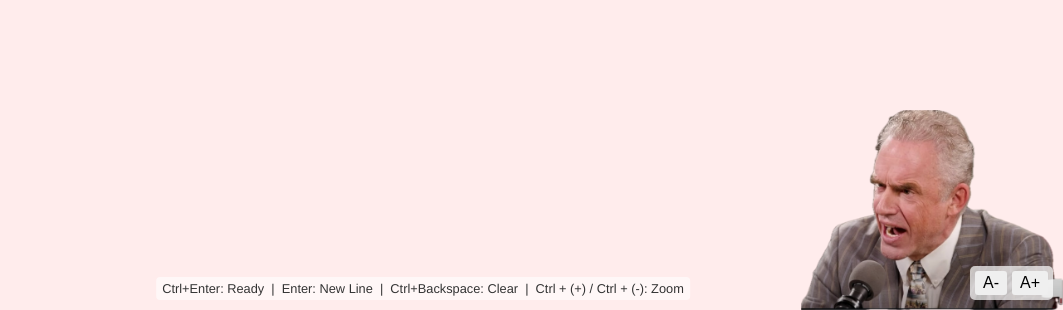
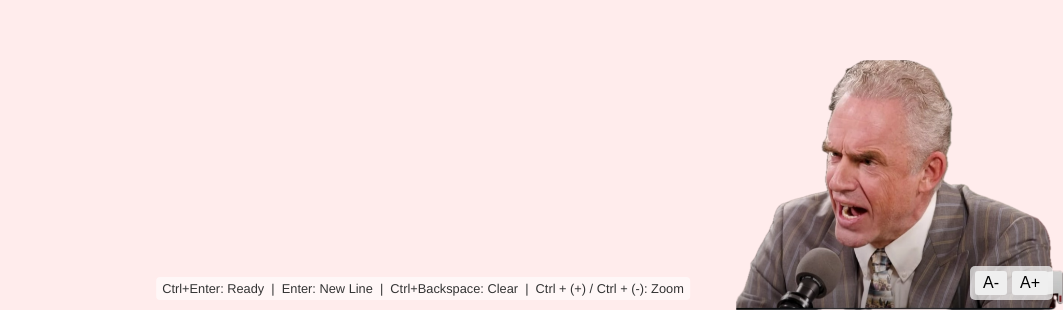
Before and after one commit to lg047/communicator-app, a plain HTML site: page index.html in a window 1280 px wide. Shown: the part 490-800 px from the top of the page, 217-1280 px from the left. Drawn offline with Linux system fonts and the light colour scheme.

Commit message:
Update index.html

```diff
--- a/index.html
+++ b/index.html
@@ -56,7 +56,7 @@
       position: fixed;
       bottom: 0;
       right: 0;
-      height: 200px;  /* adjust as needed */
+      height: 250px;  /* adjust as needed */
       z-index: 999;
       pointer-events: none;
 }
```
